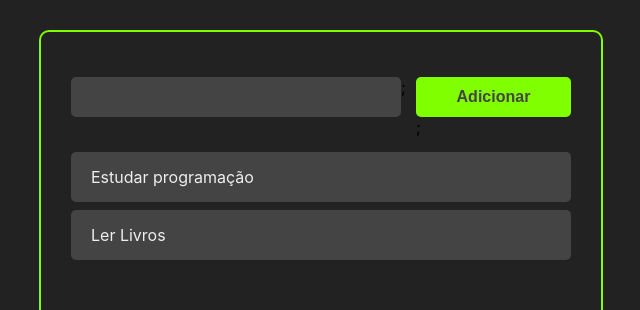
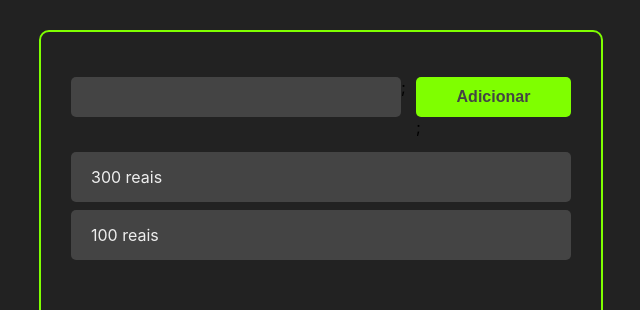
Before and after one commit to jlcxavier/my-app, a React (Create React App) app: page / in a window 1280 px wide. Shown: the top 310 px of the page, without its empty margins (319-959 px from the left). Built offline with nearby package versions, Linux system fonts and the light colour scheme; the HTML template or start-up script is replaced by a standard one.

Commit message:
update task marker

```diff
--- a/src/App.jsx
+++ b/src/App.jsx
@@ -1,6 +1,8 @@
 /** @format */
 
 import React, { useState } from 'react';
+import { v4 as uuidv4 } from 'uuid';
+
 import Tasks from './components/Tasks';
 import AddTask from './components/AddTask';
 
@@ -10,22 +12,33 @@
 	const [tasks, setTasks] = useState([
 		{
 			id: '1',
-			title: 'Estudar programação',
+			title: '300 reais',
 			completed: false,
 		},
 		{
 			id: '2',
-			title: 'Ler Livros',
+			title: '100 reais',
 			completed: false,
 		},
 	]);
+
+	const handleTaskClick = (taskId) => {
+		const newTasks = tasks.map((task) => {
+			if (task.id === taskId)
+				return { ...task, completed: !task.completed };
+
+			return task;
+		});
+
+		setTasks(newTasks);
+	};
 
 	const handleTaskAddition = (taskTitle) => {
 		const newTasks = [
 			...tasks,
 			{
 				title: taskTitle,
-				id: Math.random(10),
+				id: uuidv4(),
 				completed: false,
 			},
 		];
@@ -35,9 +48,9 @@
 
 	return (
 		<>
-			<div className='container'>
+			<div className="container">
 				<AddTask handleTaskAddition={handleTaskAddition} />
-				<Tasks tasks={tasks} />
+				<Tasks tasks={tasks} handleTaskClick={handleTaskClick} />
 			</div>
 		</>
 	);
--- a/src/components/AddTask.jsx
+++ b/src/components/AddTask.jsx
@@ -15,6 +15,7 @@
 
 	const handleAddTaskClick = () => {
 		handleTaskAddition(inputData);
+		setInputData('');
 	};
 
 	return (
--- a/src/components/Task.css
+++ b/src/components/Task.css
@@ -8,3 +8,6 @@
 	color: #eee;
 	align-items: center;
 }
+.task-title {
+	cursor: pointer;
+}
--- a/src/components/Task.jsx
+++ b/src/components/Task.jsx
@@ -1,9 +1,23 @@
 import React from 'react';
 
-import "./Task.css";
+import './Task.css';
 
-const Task = ({task}) => {
-    return <div className='task-container'>{task.title}</div>;
-}
+const Task = ({ task, handleTaskClick }) => {
+	return (
+		<div
+			className="task-container"
+			style={
+				task.completed ? { borderLeft: '6px solid chartreuse' } : {}
+			}>
+			<div
+				className="task-title"
+				onClick={() => handleTaskClick(task.id)}>
+				{task.title}
+			</div>
+		</div>
+	);
+
+	//return <div className='task-container'>{task.title}</div>;
+};
 
 export default Task;
--- a/src/components/Tasks.jsx
+++ b/src/components/Tasks.jsx
@@ -1,17 +1,15 @@
 import React from 'react';
 
-import Task from "./Task";
+import Task from './Task';
 
-const Tasks = ({ tasks }) => {
-
-    return (
-        <>
-            {tasks.map((task) => (
-                <Task task = {task}/>
-            ))}
-
-        </>
-    )
+const Tasks = ({ tasks, handleTaskClick }) => {
+	return (
+		<>
+			{tasks.map((task) => (
+				<Task task={task} handleTaskClick={handleTaskClick} />
+			))}
+		</>
+	);
 };
 
 export default Tasks;
```
Lines whose indentation alone changed are shown as unchanged.
